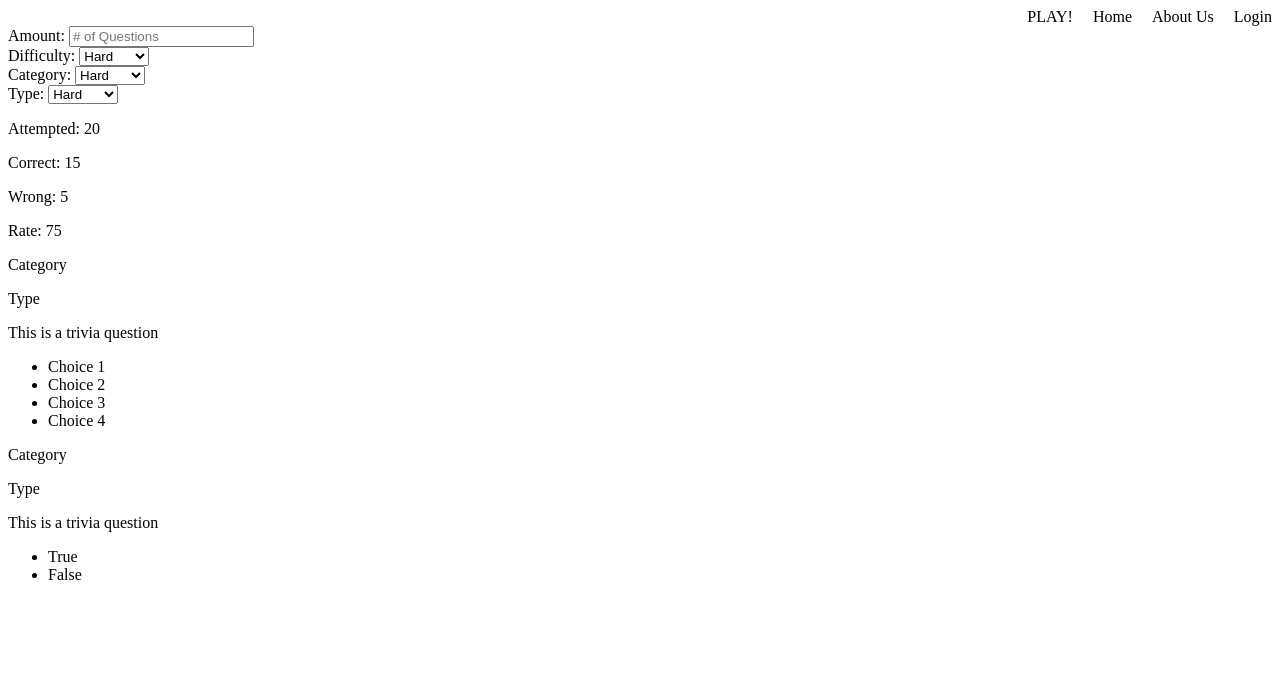
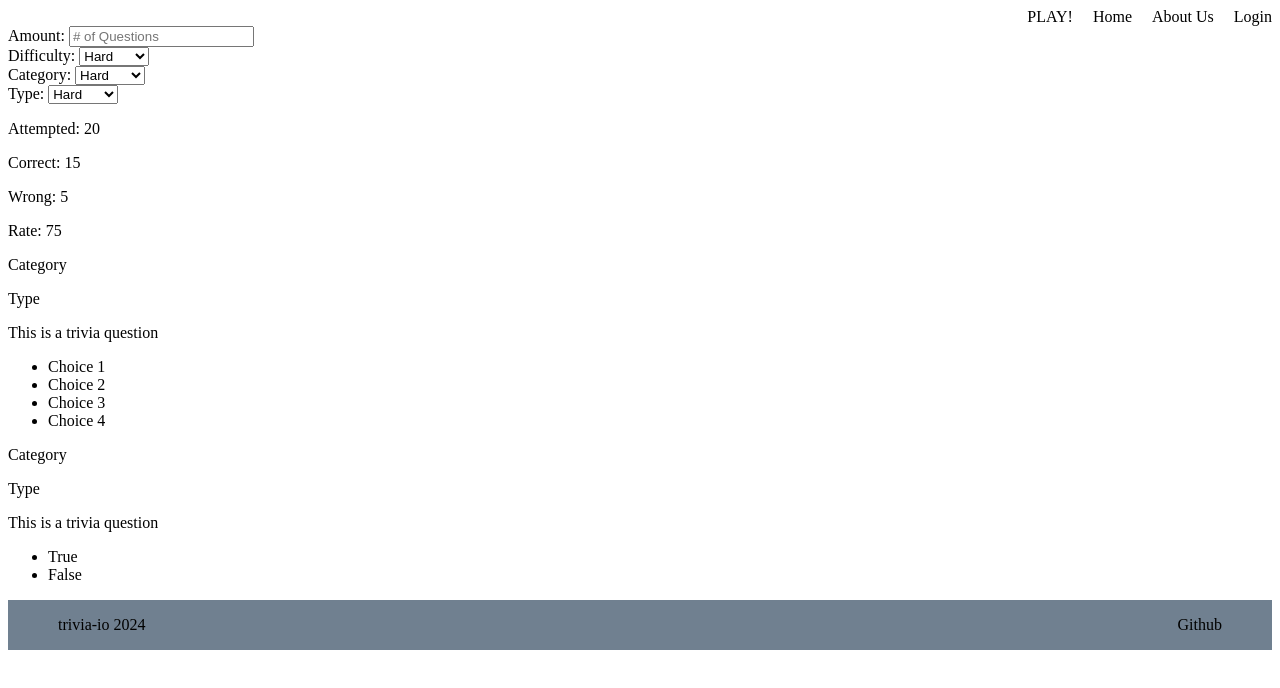
Before and after one commit to AntCannon/trivia-io, a React (Vite) app: page / in a window 1280 px wide. Shown: the top 688 px of the page. Built offline with nearby package versions, Linux system fonts and the light colour scheme.

Commit message:
add footer

```diff
--- a/src/App.jsx
+++ b/src/App.jsx
@@ -4,6 +4,7 @@ import Nav from './components/Nav.jsx'
 import Filters from './components/Filters.jsx'
 import Stats from './components/Stats.jsx'
 import Questions from './components/Questions.jsx'
+import Footer from './components/Footer.jsx'
 
 function App() {
 
@@ -13,6 +14,7 @@ function App() {
       <Filters />
       <Stats />
       <Questions />
+      <Footer />
     </>
   )
 }
--- /dev/null
+++ b/src/components/Footer.css
@@ -0,0 +1,6 @@
+footer {
+  background: slategray ;
+  padding: 0 50px;
+  display: flex;
+  justify-content: space-between;
+}
--- /dev/null
+++ b/src/components/Footer.jsx
@@ -0,0 +1,11 @@
+import "./Footer.css"
+
+export default function Footer() {
+
+  return (
+    <footer>
+      <p>trivia-io 2024</p>
+      <p>Github</p>
+    </footer>
+  )
+}
```
